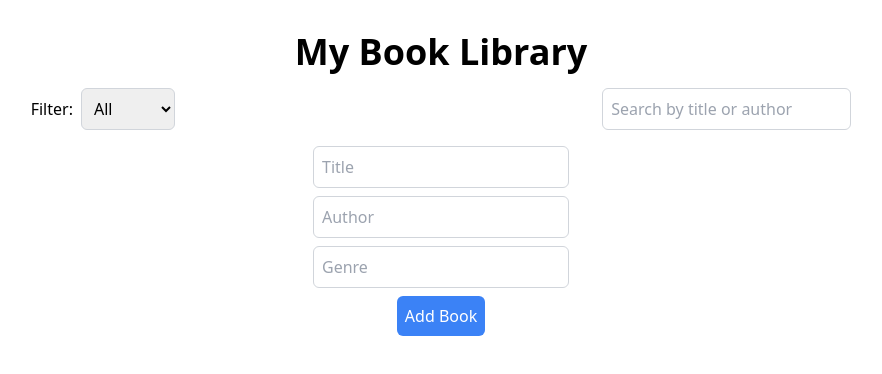
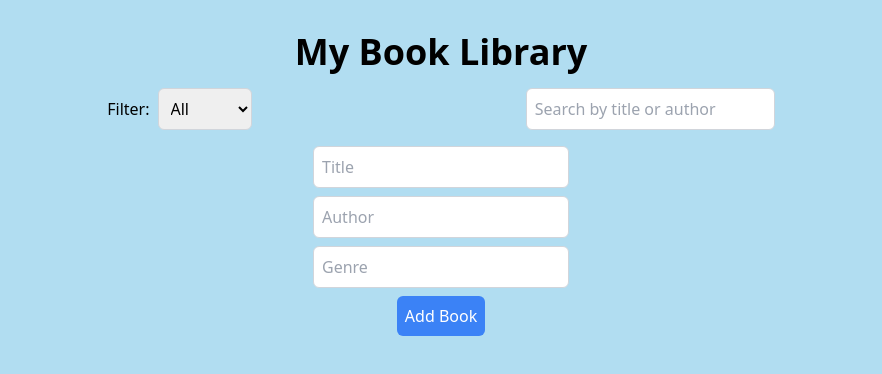
Before and after one commit to AntoineWtz/book-library, a React (Create React App) app: page / in a window 1280 px wide. Shown: the top 374 px of the page, without its empty margins (199-1081 px from the left). Built offline with nearby package versions, Linux system fonts and the light colour scheme.

Commit message:
some colors

```diff
--- a/src/App.tsx
+++ b/src/App.tsx
@@ -77,7 +77,7 @@ const App: React.FC = () => {
   return (
     <div className="container mx-auto p-4">
       <h1 className="text-4xl font-bold m-4 text-center">My Book Library</h1>
-      <div className="flex justify-around items-center mb-4">
+      <div className="flex justify-evenly items-center m-4">
         <div>
           <label htmlFor="filter" className="mr-2">Filter:</label>
           <select id="filter" className="p-2 border border-gray-300 rounded-md" value={filter} onChange={handleFilterChange}>
--- a/src/components/BookCard.tsx
+++ b/src/components/BookCard.tsx
@@ -25,7 +25,7 @@ const BookCard: React.FC<BookCardProps> = ({ book, onToggleRead, onDeleteBook })
     };
 
     return (
-        <div className="border border-gray-300 rounded-md p-4 m-2">
+        <div className="border border-cyan-300 rounded-md p-4 m-2 bg-cyan-100">
             <h3 className='font-bold text-center'>{title}</h3>
             <p>Author : {author}</p>
             <p>Genre : {genre}</p>
@@ -34,7 +34,7 @@ const BookCard: React.FC<BookCardProps> = ({ book, onToggleRead, onDeleteBook })
                 <button onClick={handleToggleRead}>
                     {isRead ? 'Mark as Unread' : 'Mark as Read'}
                 </button>
-                <button className='text-red-400 hover:text-red-600' onClick={handleDeleteBook}>Delete</button>
+                <button className='text-rose-400 hover:text-rose-600' onClick={handleDeleteBook}>Delete</button>
             </div>
         </div >
     );
--- a/src/index.css
+++ b/src/index.css
@@ -1,3 +1,7 @@
 @tailwind base;
 @tailwind components;
 @tailwind utilities;
+
+body {
+    background-color: #B1DDF1;
+}
```
Also changed, not shown: src/components/BookList.tsx (line endings or trailing spaces).
